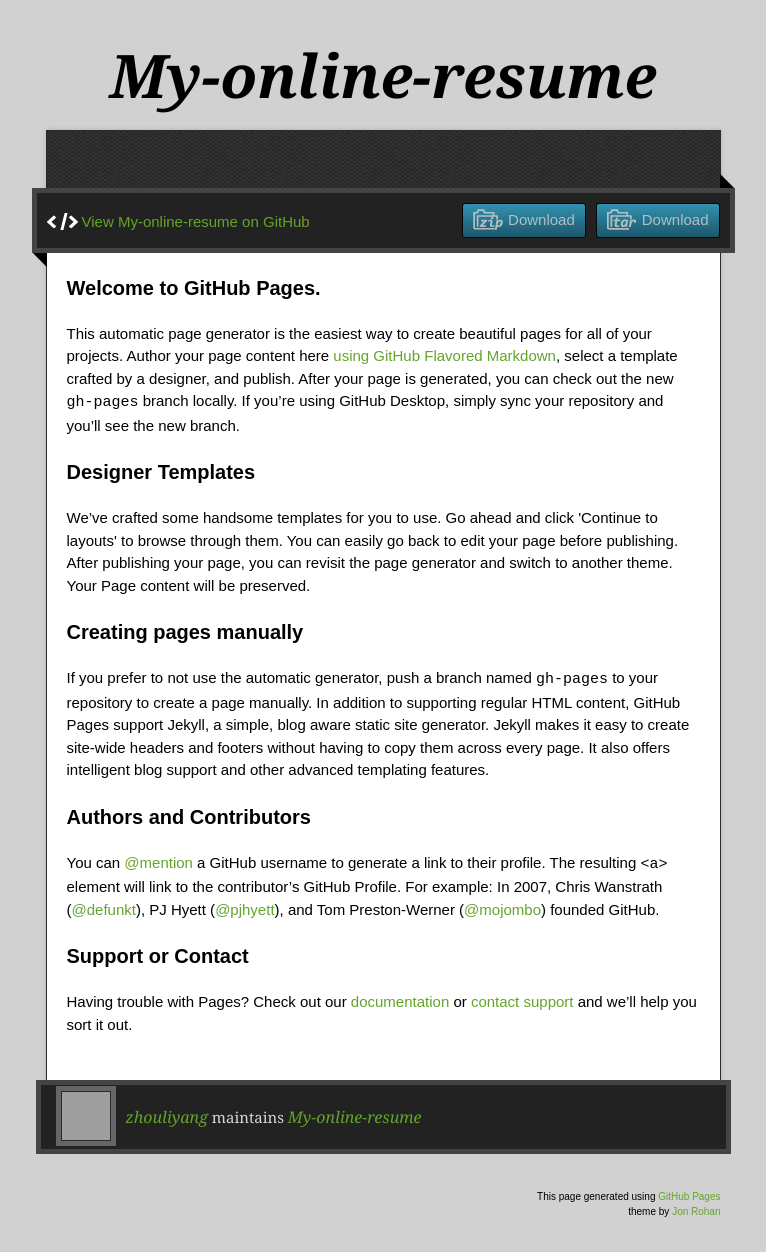
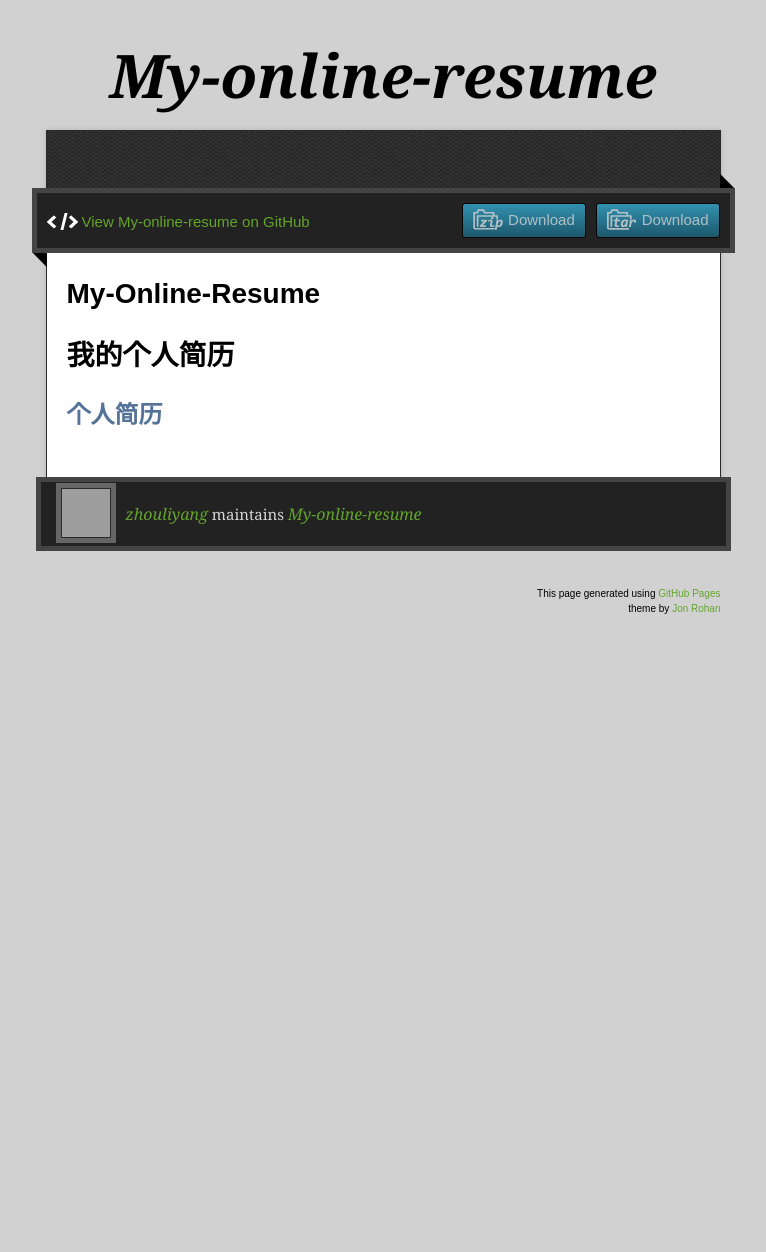
Before and after one commit to zhouliyang/My-Online-Resume, a plain HTML site: page index.html in a window 1280 px wide. Shown: the top 1252 px of the page, without its empty margins (257-1023 px from the left). After the commit the page ends 800 px from the top, so only its background shows below. Drawn offline with nearby package versions, Linux system fonts and the light colour scheme; grey boxes are pictures that could not be loaded.

```diff
--- a/index.html
+++ b/index.html
@@ -29,43 +29,27 @@
       <div id="main" role="main">
         <div class="download-bar">
         <div class="inner">
-          <a href="https://github.com/zhouliyang/My-Online-Resume/tarball/master" class="download-button tar"><span>Download</span></a>
-          <a href="https://github.com/zhouliyang/My-Online-Resume/zipball/master" class="download-button zip"><span>Download</span></a>
-          <a href="https://github.com/zhouliyang/My-Online-Resume" class="code">View My-online-resume on GitHub</a>
+          <a href="https://github.com/zhouliyang/resume/tarball/master" class="download-button tar"><span>Download</span></a>
+          <a href="https://github.com/zhouliyang/resume/zipball/master" class="download-button zip"><span>Download</span></a>
+          <a href="https://github.com/zhouliyang/resume" class="code">View My-online-resume on GitHub</a>
         </div>
         <span class="blc"></span><span class="trc"></span>
         </div>
         <article class="markdown-body">
-          <h3>
-<a id="welcome-to-github-pages" class="anchor" href="#welcome-to-github-pages" aria-hidden="true"><span aria-hidden="true" class="octicon octicon-link"></span></a>Welcome to GitHub Pages.</h3>
+          <h1>
+<a id="my-online-resume" class="anchor" href="#my-online-resume" aria-hidden="true"><span aria-hidden="true" class="octicon octicon-link"></span></a>My-Online-Resume</h1>
 
-<p>This automatic page generator is the easiest way to create beautiful pages for all of your projects. Author your page content here <a href="https://guides.github.com/features/mastering-markdown/">using GitHub Flavored Markdown</a>, select a template crafted by a designer, and publish. After your page is generated, you can check out the new <code>gh-pages</code> branch locally. If you’re using GitHub Desktop, simply sync your repository and you’ll see the new branch.</p>
+<h1>
+<a id="我的个人简历" class="anchor" href="#%E6%88%91%E7%9A%84%E4%B8%AA%E4%BA%BA%E7%AE%80%E5%8E%86" aria-hidden="true"><span aria-hidden="true" class="octicon octicon-link"></span></a>我的个人简历</h1>
 
-<h3>
-<a id="designer-templates" class="anchor" href="#designer-templates" aria-hidden="true"><span aria-hidden="true" class="octicon octicon-link"></span></a>Designer Templates</h3>
-
-<p>We’ve crafted some handsome templates for you to use. Go ahead and click 'Continue to layouts' to browse through them. You can easily go back to edit your page before publishing. After publishing your page, you can revisit the page generator and switch to another theme. Your Page content will be preserved.</p>
-
-<h3>
-<a id="creating-pages-manually" class="anchor" href="#creating-pages-manually" aria-hidden="true"><span aria-hidden="true" class="octicon octicon-link"></span></a>Creating pages manually</h3>
-
-<p>If you prefer to not use the automatic generator, push a branch named <code>gh-pages</code> to your repository to create a page manually. In addition to supporting regular HTML content, GitHub Pages support Jekyll, a simple, blog aware static site generator. Jekyll makes it easy to create site-wide headers and footers without having to copy them across every page. It also offers intelligent blog support and other advanced templating features.</p>
-
-<h3>
-<a id="authors-and-contributors" class="anchor" href="#authors-and-contributors" aria-hidden="true"><span aria-hidden="true" class="octicon octicon-link"></span></a>Authors and Contributors</h3>
-
-<p>You can <a href="https://help.github.com/articles/basic-writing-and-formatting-syntax/#mentioning-users-and-teams" class="user-mention">@mention</a> a GitHub username to generate a link to their profile. The resulting <code>&lt;a&gt;</code> element will link to the contributor’s GitHub Profile. For example: In 2007, Chris Wanstrath (<a href="https://github.com/defunkt" class="user-mention">@defunkt</a>), PJ Hyett (<a href="https://github.com/pjhyett" class="user-mention">@pjhyett</a>), and Tom Preston-Werner (<a href="https://github.com/mojombo" class="user-mention">@mojombo</a>) founded GitHub.</p>
-
-<h3>
-<a id="support-or-contact" class="anchor" href="#support-or-contact" aria-hidden="true"><span aria-hidden="true" class="octicon octicon-link"></span></a>Support or Contact</h3>
-
-<p>Having trouble with Pages? Check out our <a href="https://help.github.com/pages">documentation</a> or <a href="https://github.com/contact">contact support</a> and we’ll help you sort it out.</p>
+<h2>
+<a id="个人简历" class="anchor" href="#%E4%B8%AA%E4%BA%BA%E7%AE%80%E5%8E%86" aria-hidden="true"><span aria-hidden="true" class="octicon octicon-link"></span></a>个人简历</h2>
         </article>
       </div>
     </div>
     <footer>
       <div class="owner">
-      <p><a href="https://github.com/zhouliyang" class="avatar"><img src="https://avatars1.githubusercontent.com/u/20723901?v=3&amp;s=60" width="48" height="48"></a> <a href="https://github.com/zhouliyang">zhouliyang</a> maintains <a href="https://github.com/zhouliyang/My-Online-Resume">My-online-resume</a></p>
+      <p><a href="https://github.com/zhouliyang" class="avatar"><img src="https://avatars1.githubusercontent.com/u/20723901?v=3&amp;s=60" width="48" height="48"></a> <a href="https://github.com/zhouliyang">zhouliyang</a> maintains <a href="https://github.com/zhouliyang/resume">My-online-resume</a></p>
 
 
       </div>
@@ -76,7 +60,7 @@
   </div>
   <div class="current-section">
     <a href="#top">Scroll to top</a>
-    <a href="https://github.com/zhouliyang/My-Online-Resume/tarball/master" class="tar">tar</a><a href="https://github.com/zhouliyang/My-Online-Resume/zipball/master" class="zip">zip</a><a href="" class="code">source code</a>
+    <a href="https://github.com/zhouliyang/resume/tarball/master" class="tar">tar</a><a href="https://github.com/zhouliyang/resume/zipball/master" class="zip">zip</a><a href="" class="code">source code</a>
     <p class="name"></p>
   </div>
 
```
Also changed, not shown: params.json (+1 -1 lines).
